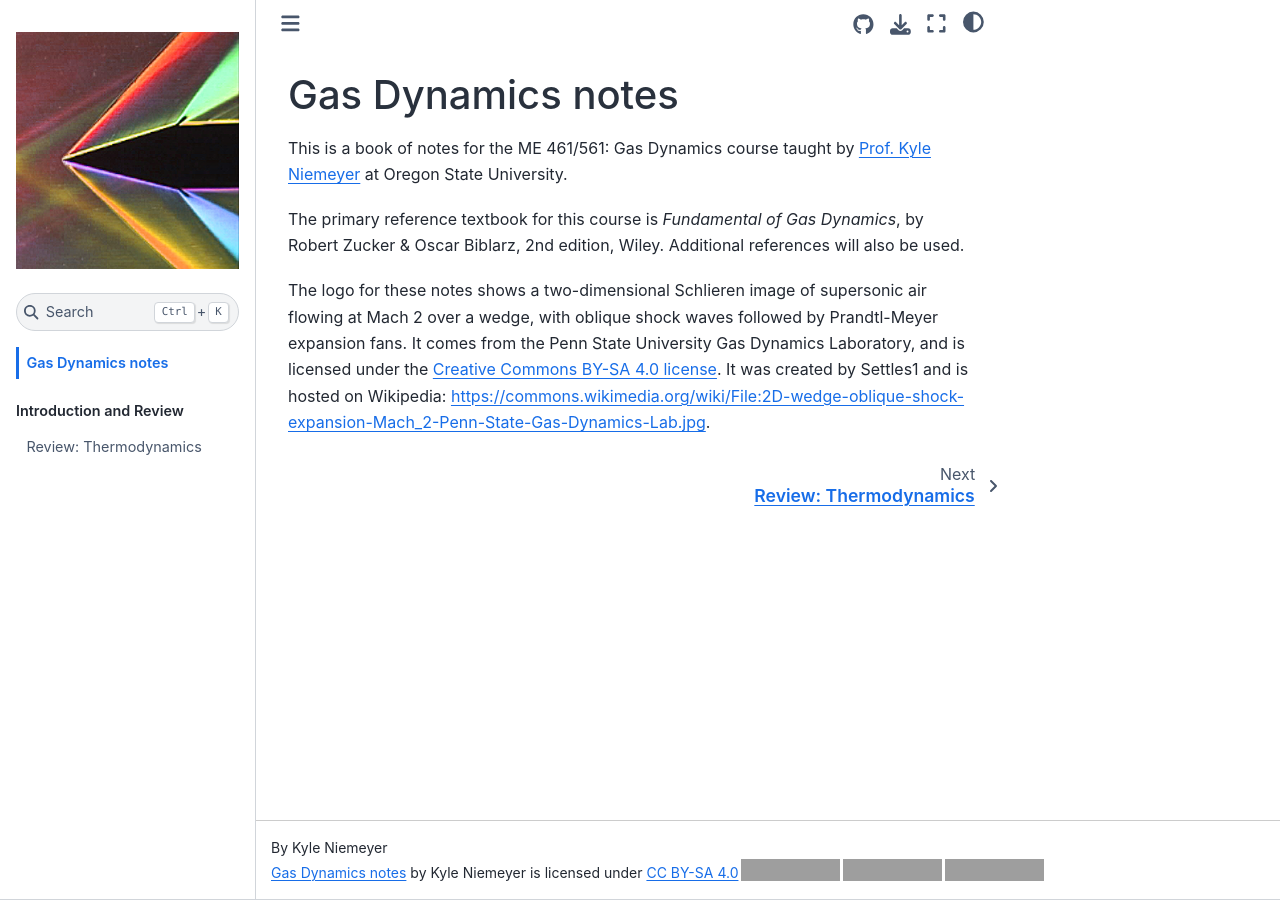
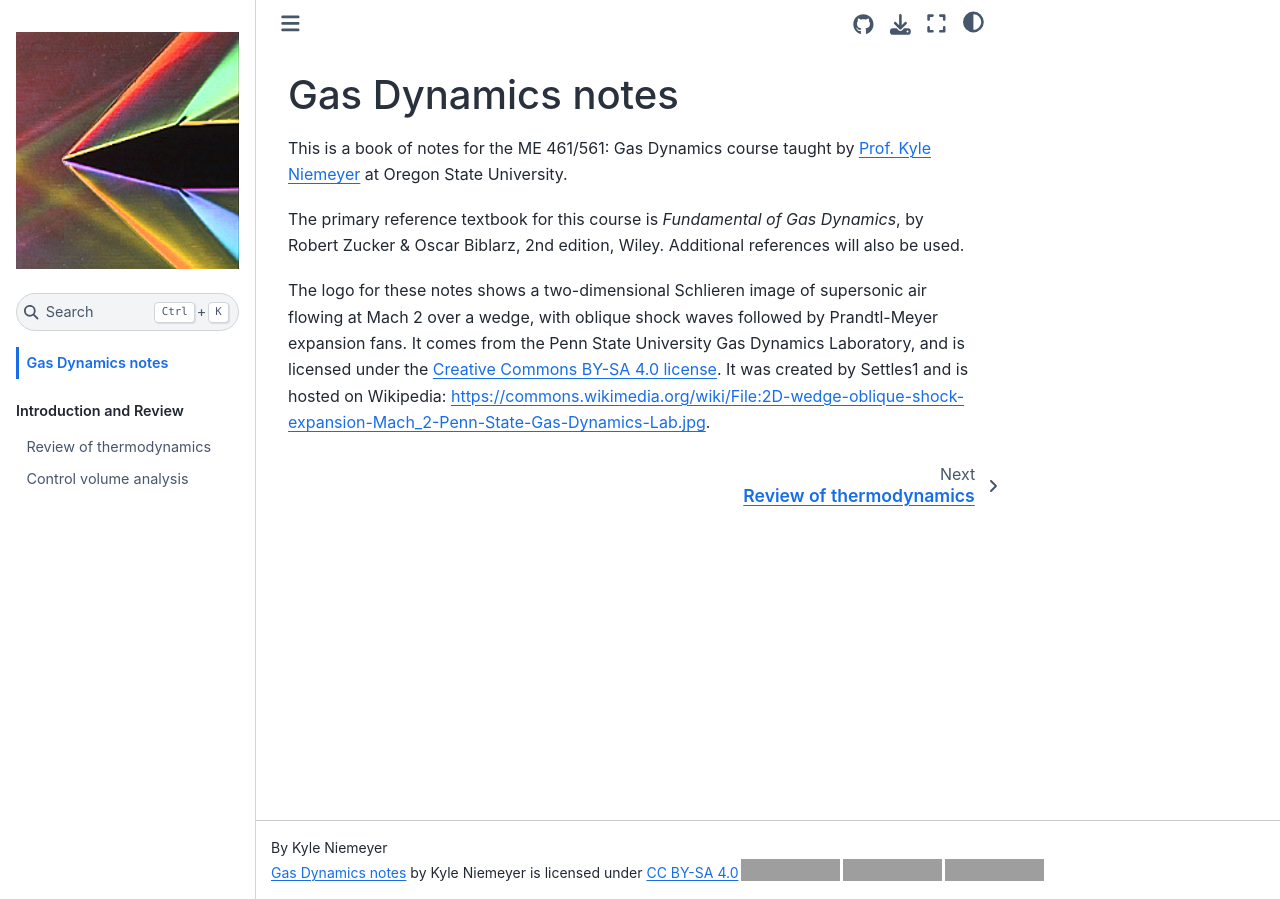
Before and after one commit to kyleniemeyer/gas-dynamics-notes, a Jupyter Book: the page built from book/intro.md, in a window 1280 px wide. Built offline with Jupyter Book 1.0.4 settings and Sphinx 7.4.7 and the Sphinx Book theme 1.1.4, drawn with Linux system fonts in a browser that asks for light colours; grey boxes are pictures that could not be loaded.

Commit message:
completes first module on thermo review

```diff
--- a/book/_toc.yml
+++ b/book/_toc.yml
@@ -2,3 +2,4 @@
 - part: Introduction and Review
   chapters:
     - file: intro/review-thermo
+    - file: intro/control-volume-analysis
```
Also changed, not shown: book/intro.md (+8 -4 lines), book/intro/control-volume-analysis.ipynb (added), book/intro/review-thermo.ipynb.
